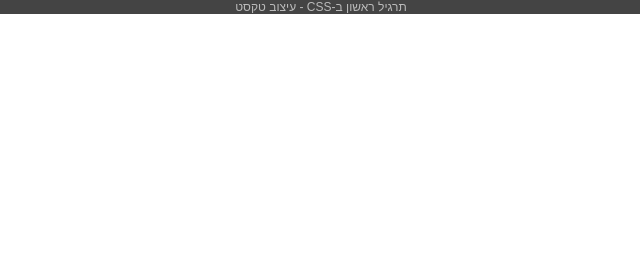
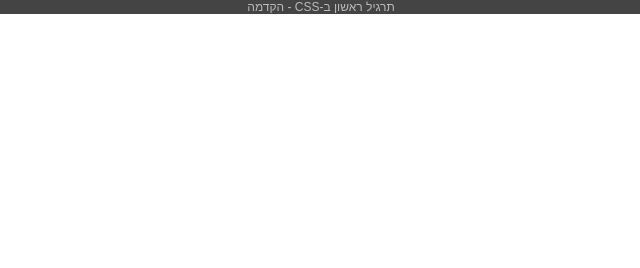
Before and after one commit to NitzanC07/html-css-practice, a plain HTML site: page index.html in a window 1280 px wide. Shown: the top 268 px of the page, 319-959 px from the left. Drawn offline with Linux system fonts and the light colour scheme.

Commit message:
Exercise lesson1 - changed header

```diff
--- a/index.html
+++ b/index.html
@@ -7,7 +7,7 @@
     <link rel="stylesheet" href="./styles.css" />
   </head>
   <body dir="rtl">
-    <header class="header">תרגיל ראשון ב-CSS - עיצוב טקסט</header>
+    <header class="header">תרגיל ראשון ב-CSS - הקדמה</header>
     <main class="main">
       <article>
         <h2>הנהלת הועד הלאומי</h2>
```
